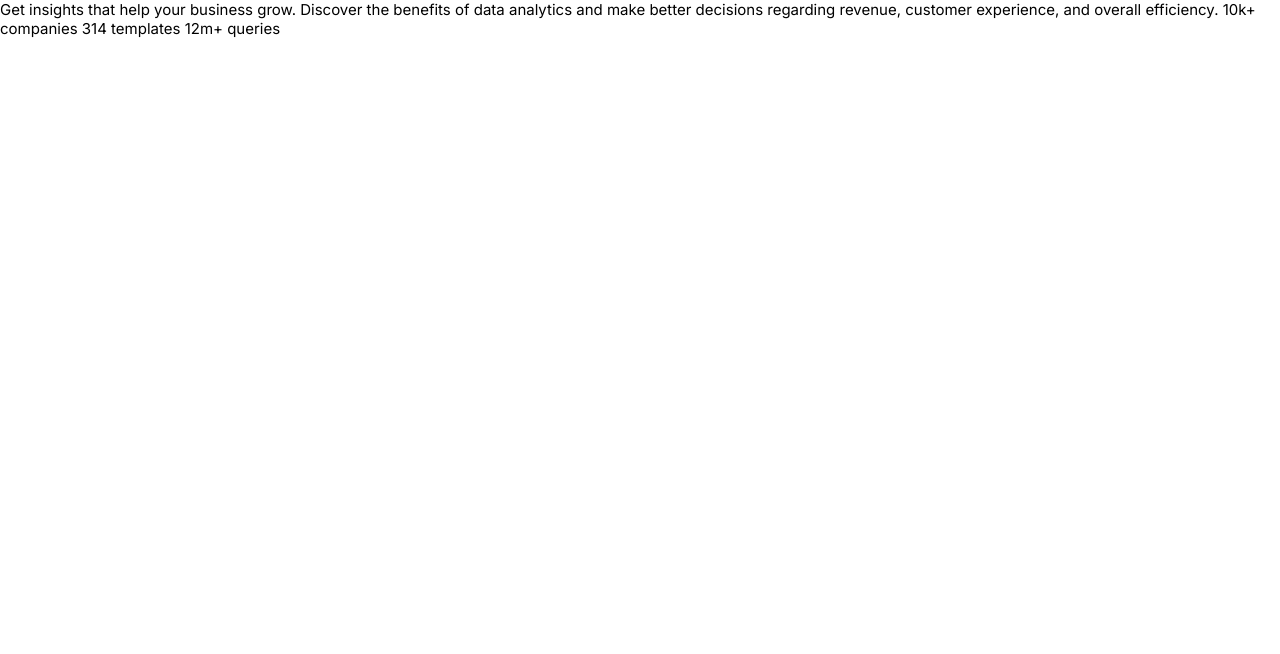
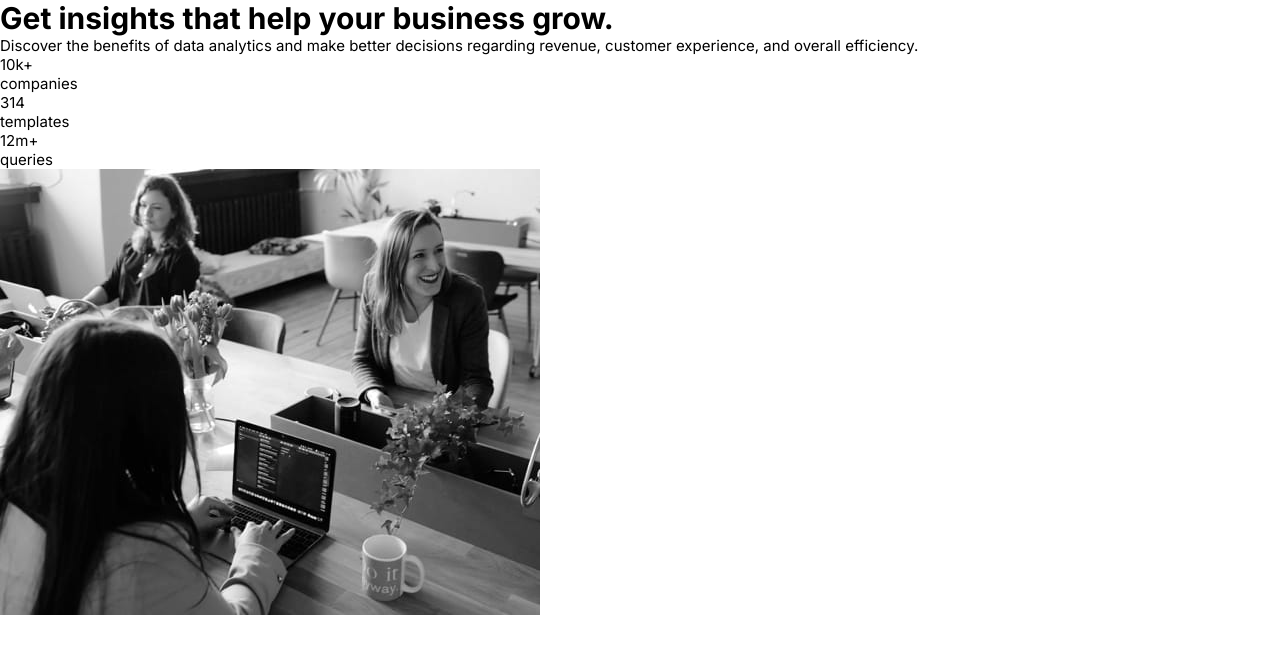
Before and after one commit to giorgi-gagnidze/stats-preview-card-component-main, a plain HTML site: page index.html in a window 1280 px wide. Drawn offline with Linux system fonts and the light colour scheme.

Commit message:
Make HTML skeleton and add content

```diff
--- a/index.html
+++ b/index.html
@@ -19,8 +19,33 @@
     <title>Stats preview card component</title>
   </head>
   <body>
-    Get insights that help your business grow. Discover the benefits of data
-    analytics and make better decisions regarding revenue, customer experience,
-    and overall efficiency. 10k+ companies 314 templates 12m+ queries
+    <main>
+      <div>
+        <div>
+          <h1>Get insights that help your business grow.</h1>
+          <p>
+            Discover the benefits of data analytics and make better decisions
+            regarding revenue, customer experience, and overall efficiency.
+          </p>
+        </div>
+        <div>
+          <div>
+            <p>10k+</p>
+            <p>companies</p>
+          </div>
+          <div>
+            <p>314</p>
+            <p>templates</p>
+          </div>
+          <div>
+            <p>12m+</p>
+            <p>queries</p>
+          </div>
+        </div>
+      </div>
+      <picture>
+        <img src="./images/image-header-desktop.jpg" alt="image__header" />
+      </picture>
+    </main>
   </body>
 </html>
```
